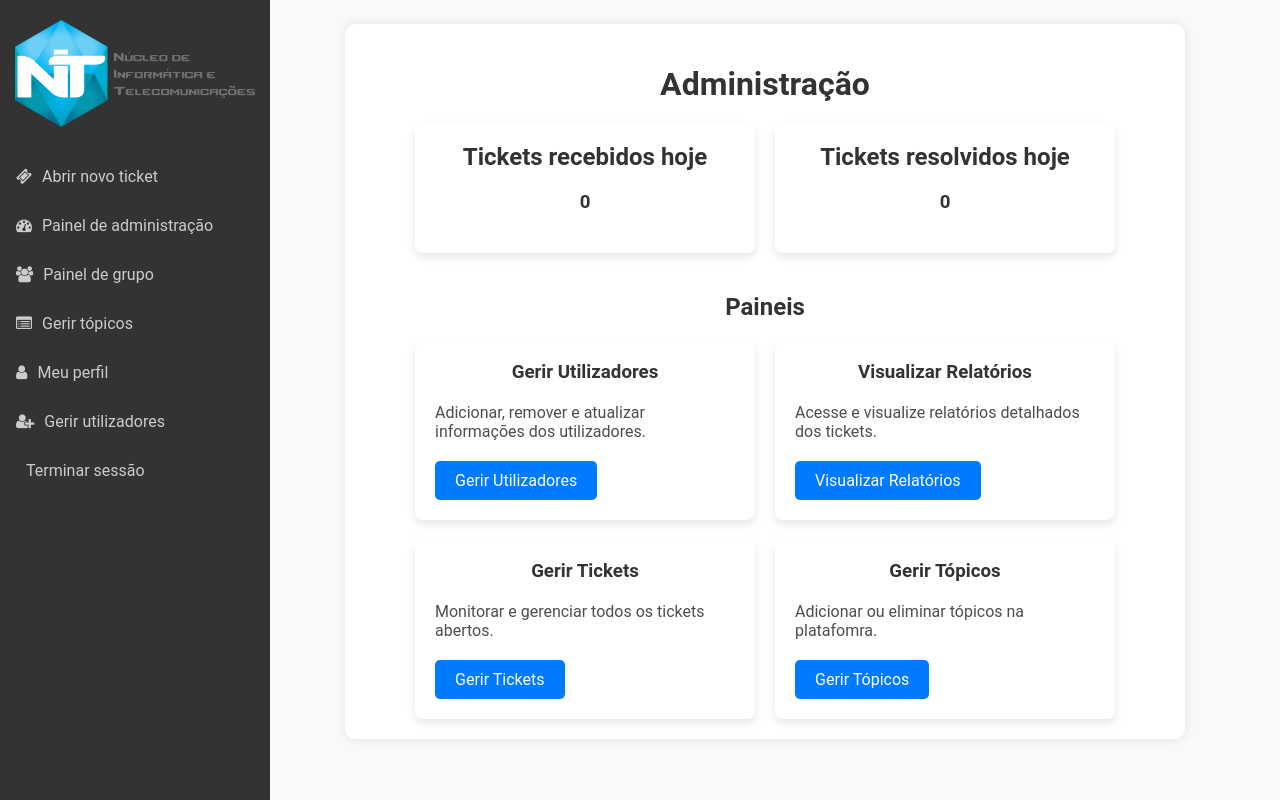
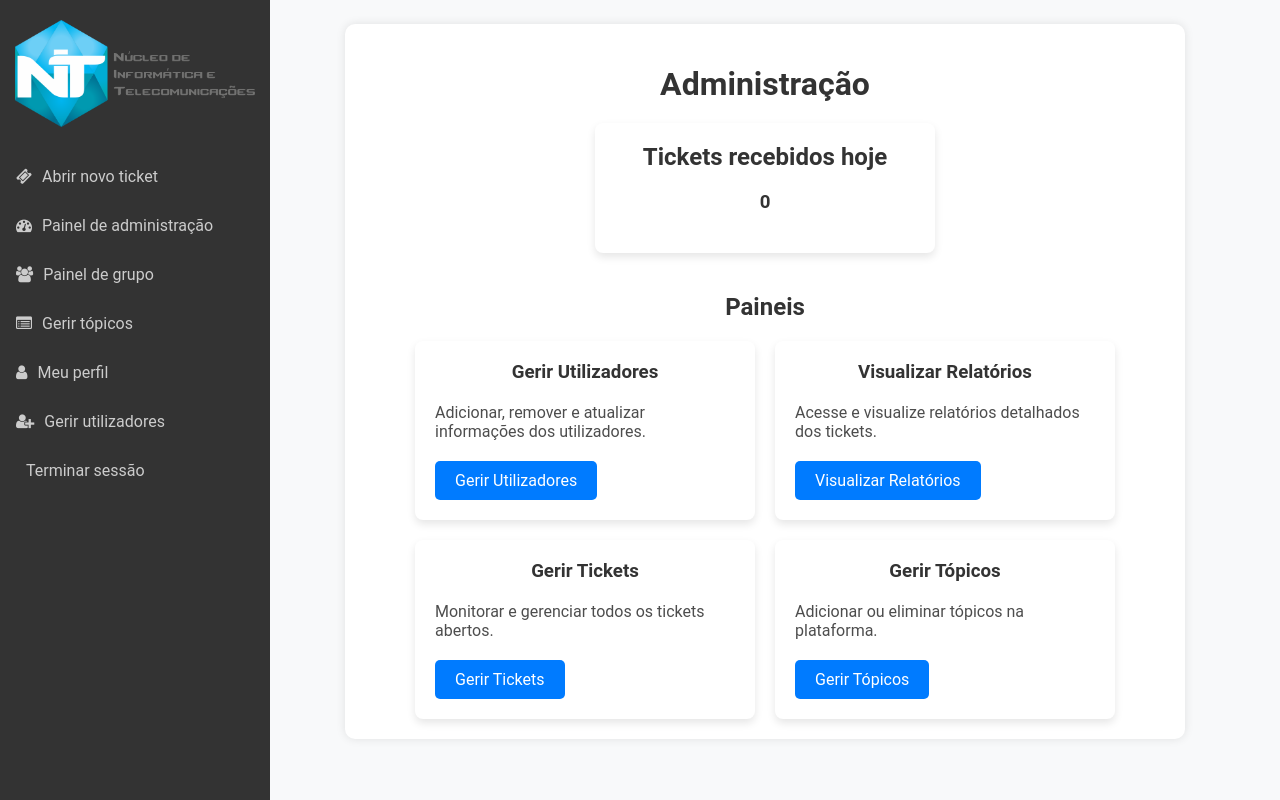
Before and after one commit to RafaelPereira014/helpdesk_nit, a Flask app: page /admin_init in a window 1280 px wide. Run offline with Flask 2, Linux system fonts and the light colour scheme; a user stored in the database is signed in; data comes from the database, SQL or seed files in the repository; some libraries are stand-ins or nearby versions.

Commit message:
latest changes

```diff
--- a/templates/admin_init.html
+++ b/templates/admin_init.html
@@ -49,11 +49,12 @@
                     <h3>{{ tickets_created_today }}</h3>
 
                 </div>
-                <div class="card">
+                <!-- <div class="card">
                     <h2>Tickets resolvidos hoje</h2>
                     <h3>{{ tickets_solved }}</h3>
 
                 </div>
+                -->
 
                 {% if super_admin %}
                 <div class="card">
@@ -124,7 +125,7 @@
                         </div>
                         <div class="card">
                             <h3>Gerir Tópicos</h3>
-                            <p>Adicionar ou eliminar tópicos na platafomra.</p>
+                            <p>Adicionar ou eliminar tópicos na plataforma.</p>
                             <a href="/gerirtopicos" class="btn">Gerir Tópicos</a>
                         </div>
                     </div>
```
